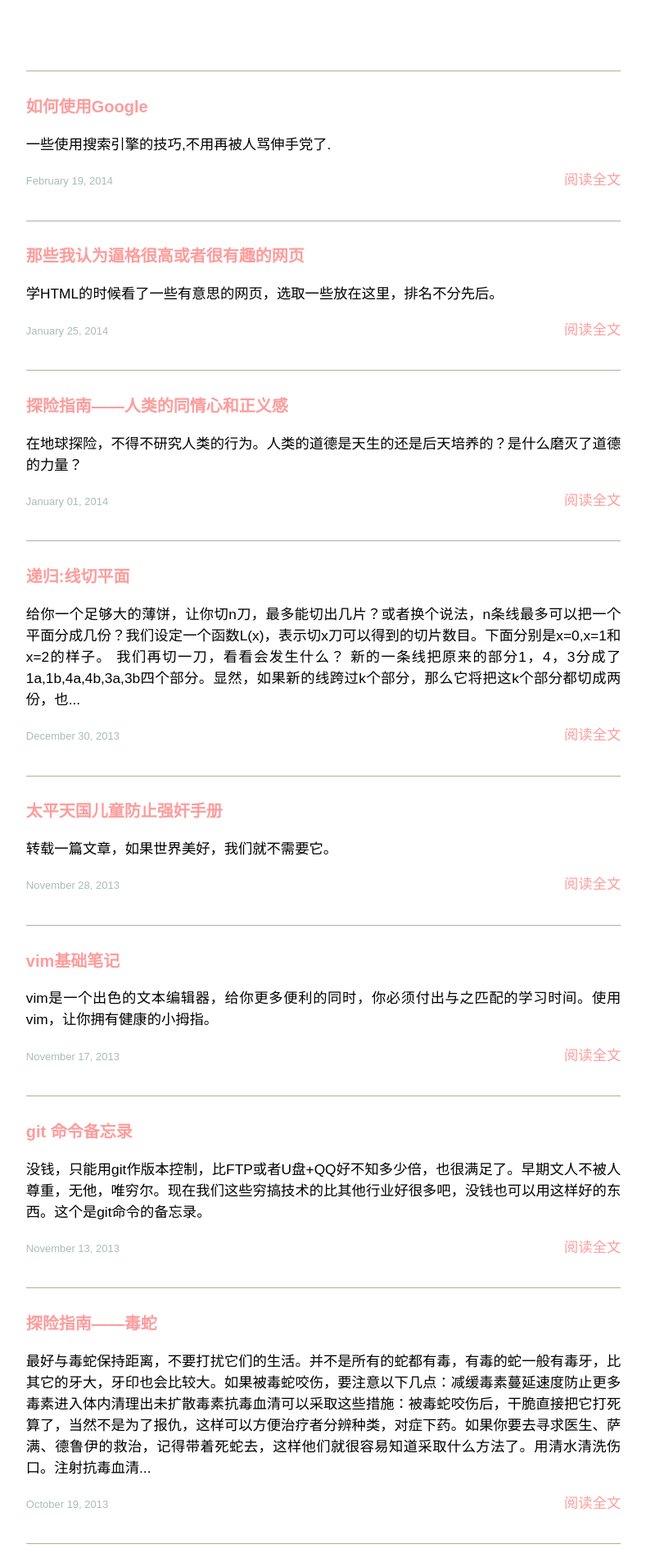
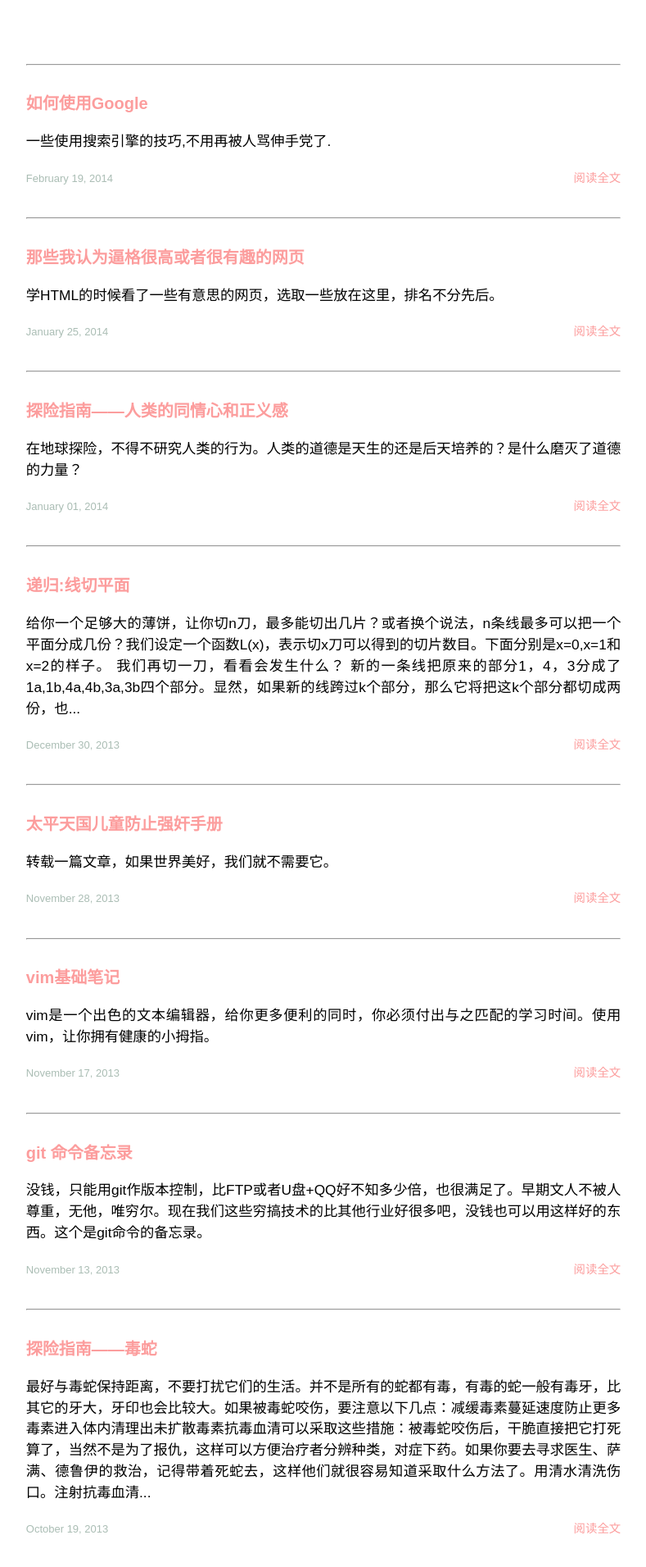
Before and after one commit to banqianhao/banqianhao.github.io, a Jekyll site: the page built from index.html, in a window 1280 px wide. Shown: the top 1911 px of the page at 82% size, without its empty margins (245-1034 px from the left). Built offline with Jekyll 4.4.1, drawn with Linux system fonts in a browser that asks for light colours; Markdown is read by kramdown in place of the engine named in the settings.

Commit message:
change style

```diff
--- a/css/index.css
+++ b/css/index.css
@@ -1,7 +1,7 @@
 .posts {
     list-style-type: none;
-    margin-bottom: 2em;
     float: left;
+    padding-left: 0px;
 }
 
 .posts li {
@@ -12,14 +12,12 @@
     color: #AABDB4;
     font-size: small;
     display:inline-block;
-    width: 9em;
+    width: 11em;
 }
 
 .IndexP {
-    margin-top: 1em;
     margin-bottom: 2em;
-    border-top: solid 1px #B3AD9B;
-    padding-top: 1em;
+    margin-top: 2em;
 }
 
 h1 {
--- a/css/main.css
+++ b/css/main.css
@@ -14,6 +14,7 @@
 */
 
 body {
+    color: #000
     background-color: #FFF;
     font: 15.04px Arial, sans-serif;
     Font-family: arial, sans-serif;
--- a/index.html
+++ b/index.html
@@ -6,14 +6,16 @@
 <link rel="stylesheet" type="text/css" href="/css/index.css" />
 
 <div id="home">
-    <ul class="posts" style="padding-left: 0px;">
+    <ul class="posts">
+        <hr />
         {% for post in site.posts %}
         <div class="IndexP">
             <h1><a href="{{ site.url }}{{ post.url }}">{{ post.title }}</a></h1>
             <p class="">{% if post.description %}{{ post.description  | strip_html | strip_newlines | truncate: 220 }}{% else %}{{ post.content | strip_html | strip_newlines | truncate: 220 }}{% endif %}</p>
             <div class="date"><time datetime="{{ post.date | date_to_xmlschema }}" itemprop="datePublished">{{ post.date | date: "%B %d, %Y" }}</time></div>
-            <a class="ContinueRead" href="{{ site.url }}{{ post.url }}">阅读全文</a>
+            <a class="ContinueRead" href="{{ site.url }}{{ post.url }}"><small>阅读全文</small></a>
         </div>
+        <hr />
         {% endfor %}
     </ul>
 </div>
```
